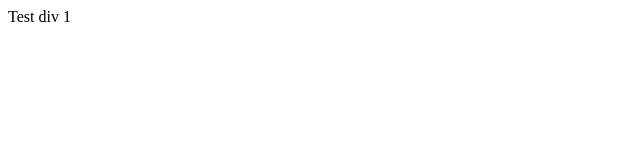
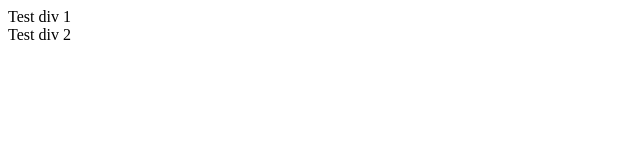
Before and after one commit to DanilBond/my-first-repo, a plain HTML site: page index.html in a window 1280 px wide. Shown: the full height of the page, 0-640 px from the left. Drawn offline with Linux system fonts and the light colour scheme.

Commit message:
third commit

```diff
--- a/index.html
+++ b/index.html
@@ -7,5 +7,6 @@
 </head>
 <body>
     <div>Test div 1</div>
+    <div>Test div 2</div>
 </body>
 </html>
```
